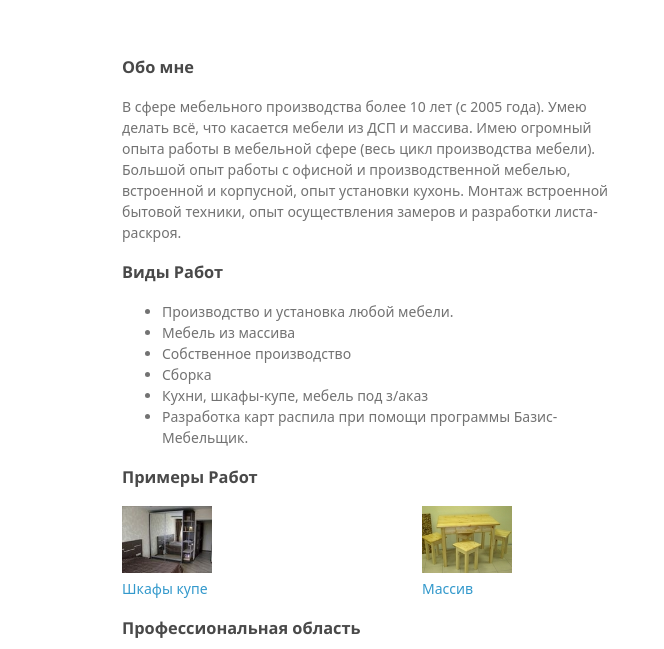
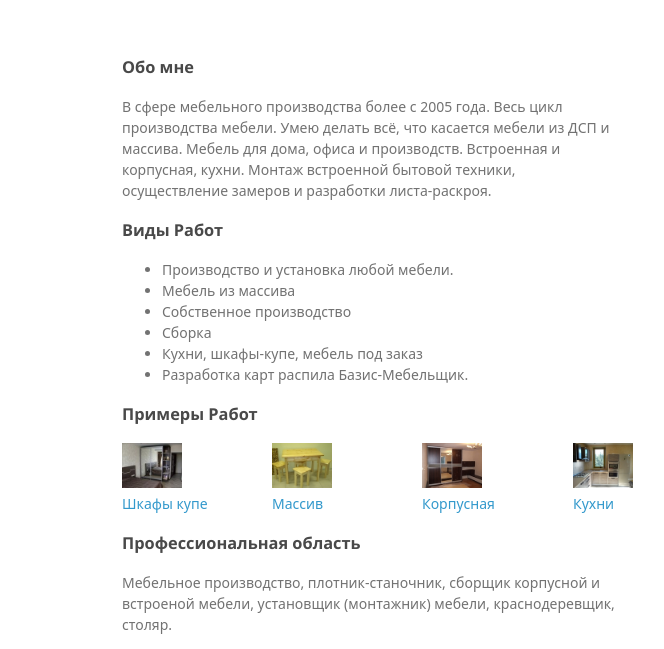
Before and after one commit to anton-v-svetlov/anton-v-svetlov.github.io, a plain HTML site: page index.html in a window 1280 px wide. Shown: the top 649 px of the page, 448-1112 px from the left. Drawn offline with Linux system fonts and the light colour scheme; a web font is replaced by a local one.

Commit message:
added more examples

```diff
--- a/index.html
+++ b/index.html
@@ -44,11 +44,7 @@
 <a id="about" class="anchor" href="#about" aria-hidden="true"><span class="octicon octicon-link"></span></a>Обо мне</h3>
 
 <p>
-В сфере мебельного производства более 10 лет (с 2005 года).
-Умею делать всё, что касается мебели из ДСП и массива.
-Имею огромный опыта работы в мебельной сфере (весь цикл производства мебели).
-Большой опыт работы с офисной и производственной мебелью, встроенной и корпусной, опыт установки кухонь.
-Монтаж встроенной бытовой техники, опыт осуществления замеров и разработки листа-раскроя.
+В сфере мебельного производства более с 2005 года. Весь цикл производства мебели. Умею делать всё, что касается мебели из ДСП и массива.  Мебель для дома, офиса и производств.  Встроенная и корпусная, кухни. Монтаж встроенной бытовой техники, осуществление замеров и разработки листа-раскроя.
 </p>
 
 <h3>
@@ -59,8 +55,8 @@
 <li>Мебель из массива</li>
 <li>Собственное производство</li>
 <li>Сборка </li>
-<li>Кухни, шкафы-купе, мебель под з/аказ</li>
-<li>Разработка карт распила при помощи программы Базис-Мебельщик.</li>
+<li>Кухни, шкафы-купе, мебель под заказ</li>
+<li>Разработка карт распила Базис-Мебельщик.</li>
 </ul>
 
 <h3>
@@ -71,15 +67,35 @@
 <div class="centered">
     <div class="columns">
         <div  >           <a href="https://drive.google.com/folderview?id=0B7UurwewtzyeQ0l1Yk56WkFvejQ&usp=sharing">
-    <img src="images/shkaf_kupe.jpg" height="30%" width="30%"/>
+    <img src="images/shkaf_kupe.jpg" height="40%" width="40%"/>
         <br/>
     Шкафы купе
     </a></div>
-        <div >        <a href="https://drive.google.com/folderview?id=0B2JxOi1f9p2zd2ctV1kyX2xhOWc&usp=sharing">
-    <img src="images/massiv.jpg" height="30%" width="30%"/>
+
+	<div>
+		<a href="https://drive.google.com/folderview?id=0B2JxOi1f9p2zd2ctV1kyX2xhOWc&usp=sharing">
+    <img src="images/massiv.jpg" height="40%" width="40%"/>
         <br/>
     Массив
-    </a></div>
+    </a>
+	</div>
+
+	<div>
+		<a href="https://drive.google.com/folderview?id=0B2JxOi1f9p2zTUlDYzdBeWdaVk0&usp=sharing">
+    <img src="images/korpusnaya.jpg" height="40%" width="40%"/>
+        <br/>
+    Корпусная
+    </a>
+	</div>
+
+		<div>
+		<a href="https://drive.google.com/folderview?id=0B2JxOi1f9p2zR3hlLWJJT3ZQYnc&usp=sharing">
+    <img src="images/kuhni.jpg" height="40%" width="40%"/>
+        <br/>
+    Кухни
+    </a>
+	</div>
+
     </div>
     <div class="clear"></div>
 </div>
--- a/stylesheets/index.css
+++ b/stylesheets/index.css
@@ -8,6 +8,6 @@
           display:inline;
       }
 	  div.centered      {  }
-div.columns       { min-width: 600px;  margin: 0 auto;}
-div.columns div   { width: 300px; float: left; }
+div.columns       { min-width: 700px;   margin: 0 auto;}
+div.columns div   { min-width: 100px; min-height:50px; float: left; }
 div.clear         { clear: both; }
```
Also changed, not shown: images/korpusnaya.jpg (added), images/kuhni.jpg (added).
